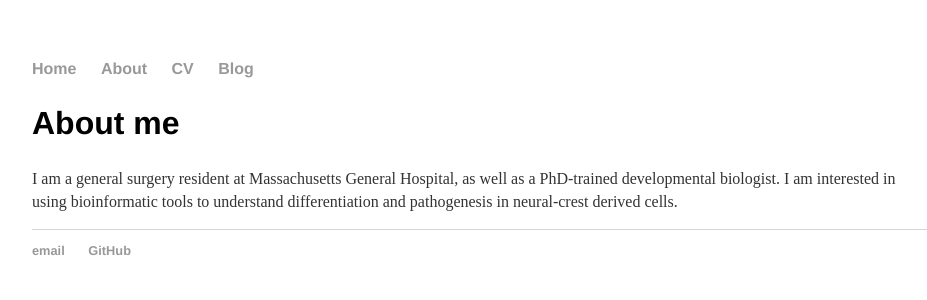
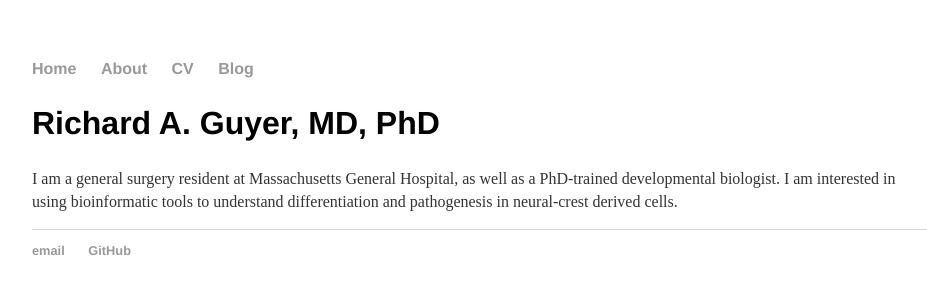
Before and after one commit to riguyer/riguyer.github.io, a Jekyll site: the page built from index.html, in a window 1280 px wide. Shown: the top 300 px of the page, without its empty margins (160-1087 px from the left). Built offline with Jekyll 4.4.1, drawn with Linux system fonts in a browser that asks for light colours.

Commit message:
Update index.html

```diff
--- a/index.html
+++ b/index.html
@@ -3,6 +3,6 @@ layout: default
 title: Richard A. Guyer, MD, PhD
 ---
 <div class="blurb">
-        <h2>About me</h2>
+        <h2>Richard A. Guyer, MD, PhD</h2>
 	<p>I am a general surgery resident at Massachusetts General Hospital, as well as a PhD-trained developmental biologist. I am interested in using bioinformatic tools to understand differentiation and pathogenesis in neural-crest derived cells.</p>
 </div><!-- /.blurb -->
```
